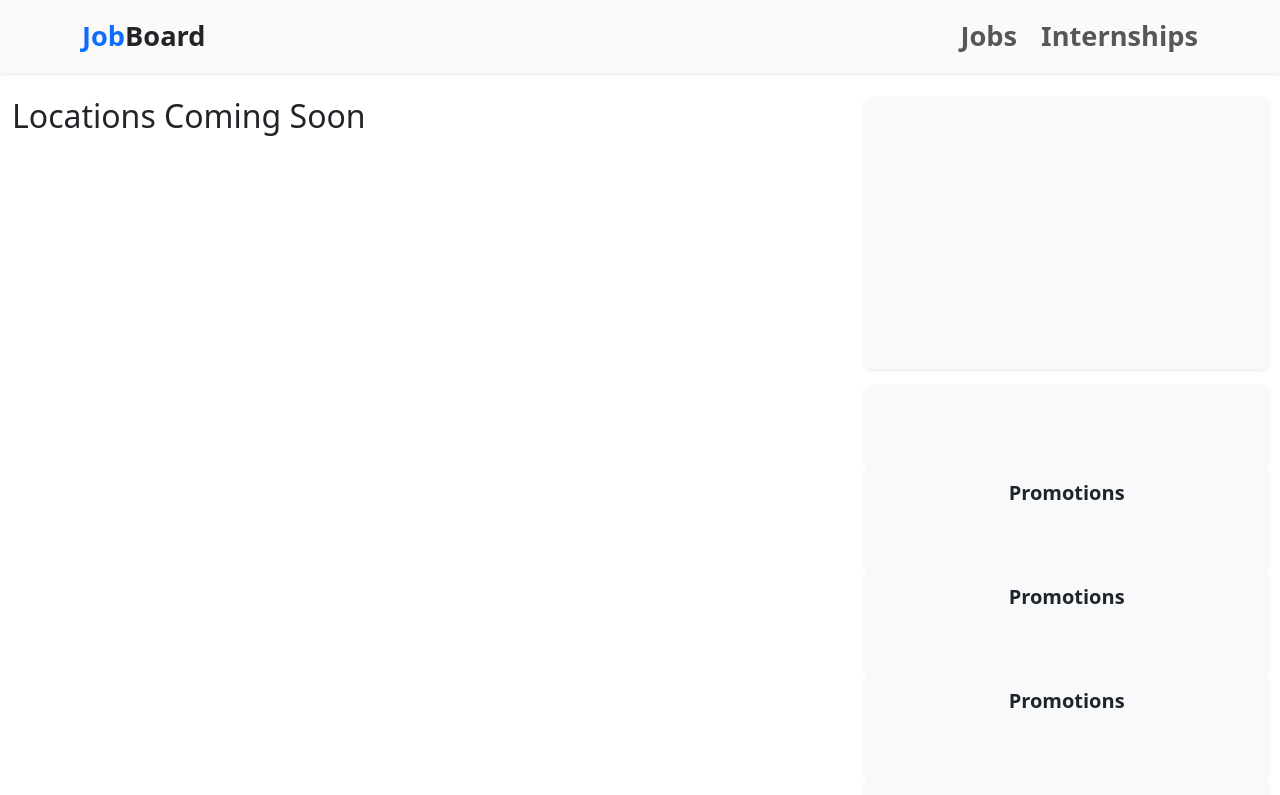
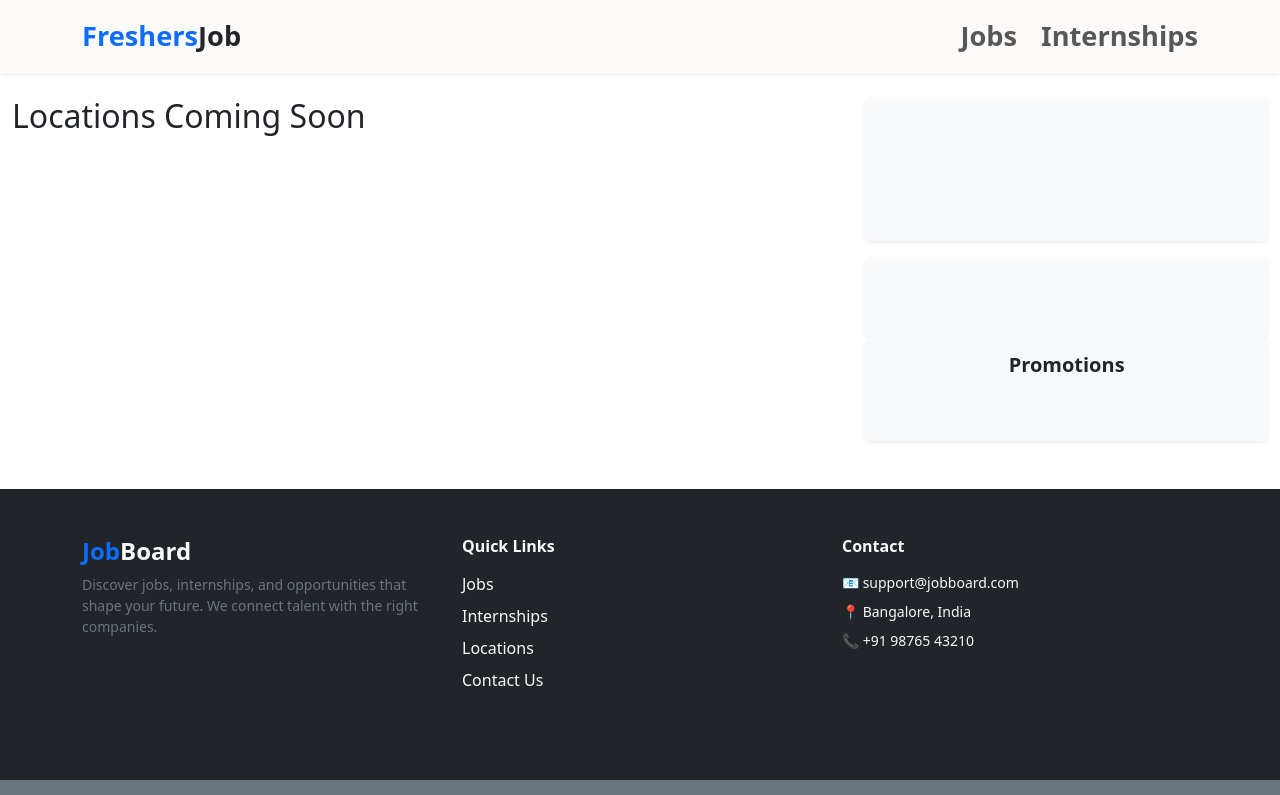
Before and after one commit to Chetu14321/freshersjobs.shop, a React (Create React App) app in the folder client/: page /locations in a window 1280 px wide. Shown: the top 795 px of the page. Built offline with nearby package versions, Linux system fonts and the light colour scheme; some icons are missing.

Commit message:
ads update

```diff
--- a/client/src/components/Navbar.js
+++ b/client/src/components/Navbar.js
@@ -23,7 +23,7 @@ export default function Navbar() {
           to="/"
           style={{ fontSize: "1.7rem" }}
         >
-          <span className="text-primary">Job</span>Board
+          <span className="text-primary">Freshers</span>Job
         </Link>
 
         {/* Mobile Toggle (Sidebar) */}
--- a/client/src/components/Sidebar.js
+++ b/client/src/components/Sidebar.js
@@ -10,23 +10,13 @@ export default function Sidebar() {
           <AdSlot height={250} width={250} /> {/* Medium Rectangle */}
         </div>
         <div style={{ display: "flex", justifyContent: "center" }}>
-          <AdSlot height={250} width={300} /> {/* Medium Rectangle */}
+          <AdSlot height={250} width={250} /> {/* Medium Rectangle */}
         </div>
         <div style={{ display: "flex", justifyContent: "center" }}>
-          <AdSlot height={250} width={300} /> {/* Medium Rectangle */}
+          <AdSlot height={250} width={250} /> {/* Medium Rectangle */}
         </div>
-        <div style={{ display: "flex", justifyContent: "center" }}>
-          <AdSlot height={250} width={300} /> {/* Medium Rectangle */}
-        </div>
-        <div style={{ display: "flex", justifyContent: "center" }}>
-          <AdSlot height={250} width={300} /> {/* Medium Rectangle */}
-        </div>
-        <div style={{ display: "flex", justifyContent: "center" }}>
-          <AdSlot height={250} width={300} /> {/* Medium Rectangle */}
-        </div>
-        <div style={{ display: "flex", justifyContent: "center" }}>
-          <AdSlot height={250} width={300} /> {/* Medium Rectangle */}
-        </div>
+
+
       </div>
 
       {/* Promotions Ad */}
@@ -36,24 +26,7 @@ export default function Sidebar() {
           <AdSlot height={250} width={300} /> {/* Leaderboard Banner */}
         </div>
       </div>
-      <div className="p-3 bg-light rounded shadow-sm text-center">
-        <h5 className="fw-bold mb-3">Promotions</h5>
-        <div style={{ overflowX: "auto" }}>
-          <AdSlot height={250} width={300} /> {/* Leaderboard Banner */}
-        </div>
-      </div>
-      <div className="p-3 bg-light rounded shadow-sm text-center">
-        <h5 className="fw-bold mb-3">Promotions</h5>
-        <div style={{ overflowX: "auto" }}>
-          <AdSlot height={250} width={300} /> {/* Leaderboard Banner */}
-        </div>
-      </div>
-      <div className="p-3 bg-light rounded shadow-sm text-center">
-        <h5 className="fw-bold mb-3">Promotions</h5>
-        <div style={{ overflowX: "auto" }}>
-          <AdSlot height={250} width={300} /> {/* Leaderboard Banner */}
-        </div>
-      </div>
+
       <div className="p-3 bg-light rounded shadow-sm text-center">
         <h5 className="fw-bold mb-3">Promotions</h5>
         <div style={{ overflowX: "auto" }}>
```
